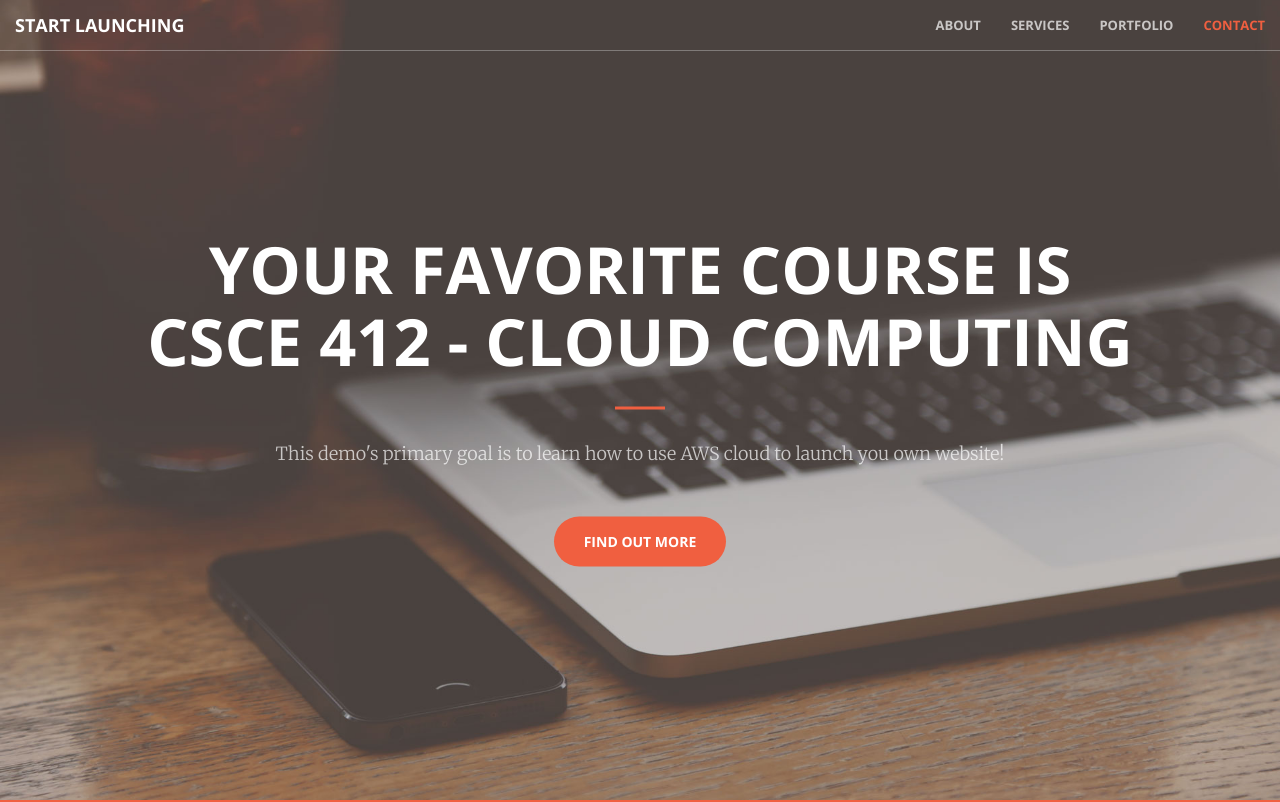
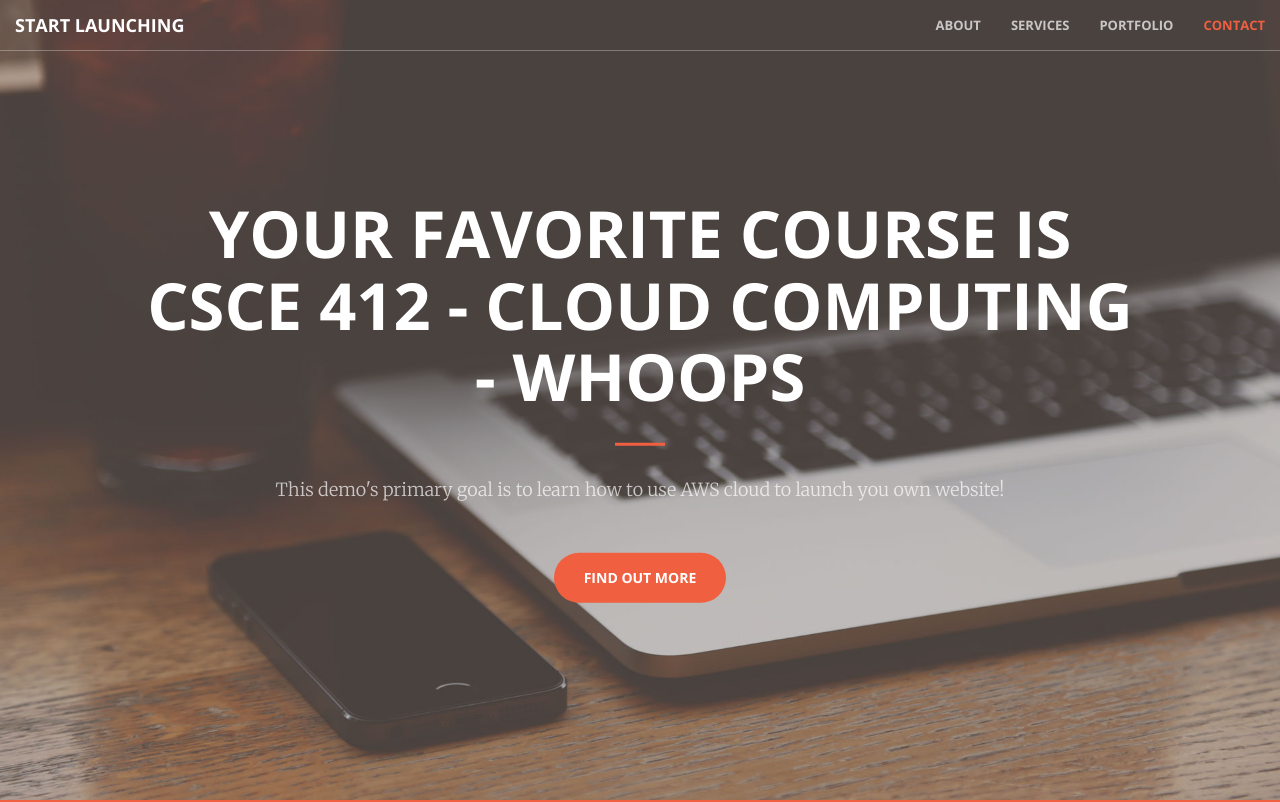
Before and after one commit to cholmcdowell/CSCE412-Project5, a plain HTML site: page index.html in a window 1280 px wide. Shown: the top 802 px of the page. Drawn offline with nearby package versions, Linux system fonts and the light colour scheme.

Commit message:
Updated homepage

```diff
--- a/index.html
+++ b/index.html
@@ -74,7 +74,7 @@
     <header>
         <div class="header-content">
             <div class="header-content-inner">
-                <h1>Your Favorite Course is CSCE 412 - Cloud Computing</h1>
+                <h1>Your Favorite Course is CSCE 412 - Cloud Computing - WHOOPS</h1>
                 <hr>
                 <p>This demo's primary goal is to learn how to use AWS cloud to launch you own website!</p>
                 <a href="#about" class="btn btn-primary btn-xl page-scroll">Find Out More</a>
```
